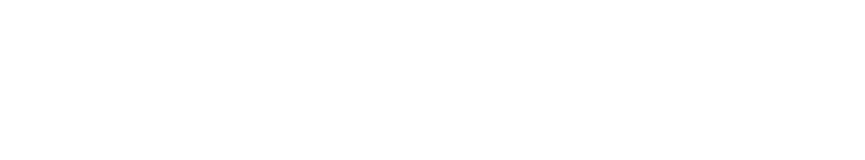
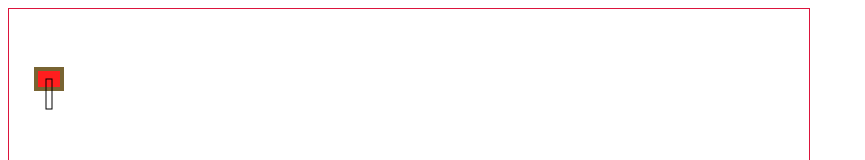
Before and after one commit to kxshao/tonk, a website: page public/index.html in a window 1280 px wide. Shown: the top 160 px of the page, without its empty margins (0-865 px from the left). Drawn offline with nearby package versions, Linux system fonts and the light colour scheme.

Commit message:
first tank thing

```diff
--- a/package.json
+++ b/package.json
@@ -6,6 +6,7 @@
     "start": "node ./bin/www"
   },
   "dependencies": {
+    "@types/jquery": "^3.3.31",
     "cookie-parser": "~1.4.3",
     "debug": "~2.6.9",
     "express": "~4.16.0",
--- a/public/index.html
+++ b/public/index.html
@@ -1,7 +1,7 @@
 <html lang="">
 
 <head>
-	<title>Express</title>
+	<title>Tonk</title>
 	<meta charset="UTF-8">
 	<link rel="stylesheet" href="style/index.css">
 	<script
@@ -13,7 +13,7 @@
 </head>
 
 <body>
-	<canvas id="canvas" width="800px" height="600px"></canvas>
+	<canvas id="canvas"></canvas>
 </body>
 
 </html>
--- a/public/script/index.js
+++ b/public/script/index.js
@@ -1,2 +1,47 @@
-let x = "hi";
-console.log(x + x);
+const CANVAS_WIDTH = 800;
+const CANVAS_HEIGHT = 600;
+const TANK_WIDTH = 30;
+const TANK_HEIGHT = 24;
+const TANK_WIDTH_HALF = TANK_WIDTH / 2;
+const TANK_HEIGHT_HALF = TANK_HEIGHT / 2;
+const TANK_MARGIN = 4;
+const TANK_INNER_WIDTH = TANK_WIDTH - 2 * TANK_MARGIN;
+const TANK_INNER_HEIGHT = TANK_HEIGHT - 2 * TANK_MARGIN;
+const TANK_CANNON_LENGTH = TANK_WIDTH;
+const TANK_CANNON_THICC = 6;
+const TANK_CANNON_THICC_HALF = 3;
+$(document).ready(function () {
+    let C = document.getElementById("canvas");
+    C.width = CANVAS_WIDTH;
+    C.height = CANVAS_HEIGHT;
+    let X = C.getContext("2d");
+    let tanksLayer = document.createElement('canvas');
+    tanksLayer.width = CANVAS_WIDTH;
+    tanksLayer.height = CANVAS_HEIGHT;
+    let tanksCX = tanksLayer.getContext("2d");
+    drawTankBase(tanksCX, 40, 70, "rgb(255,30,30)");
+    drawTankCannon(tanksCX, 40, 70, Math.PI / 2);
+    X.drawImage(tanksLayer, 0, 0, CANVAS_WIDTH, CANVAS_HEIGHT);
+});
+function drawTankBase(X, x, y, color) {
+    x -= TANK_WIDTH_HALF;
+    y -= TANK_HEIGHT_HALF;
+    X.fillStyle = "rgb(120,100,50)";
+    X.fillRect(x, y, TANK_WIDTH, TANK_HEIGHT);
+    X.fillStyle = color;
+    X.fillRect(x + TANK_MARGIN, y + TANK_MARGIN, TANK_INNER_WIDTH, TANK_INNER_HEIGHT);
+}
+function drawTankCannon(X, x, y, angle) {
+    resetAngle(X);
+    rotate(X, x, y, angle);
+    X.strokeStyle = "rgb(0,0,0)";
+    X.strokeRect(x, y - TANK_CANNON_THICC_HALF, TANK_CANNON_LENGTH, TANK_CANNON_THICC);
+}
+function rotate(X, x, y, angle) {
+    X.translate(x, y);
+    X.rotate(angle);
+    X.translate(-x, -y);
+}
+function resetAngle(X) {
+    X.setTransform(1, 0, 0, 1, 0, 0);
+}
--- a/public/style/index.css
+++ b/public/style/index.css
@@ -0,0 +1,3 @@
+#canvas{
+    border: 1px solid crimson;
+}
```
Also changed, not shown: public/script/index.ts (+52 -2 lines), 1 other file.
